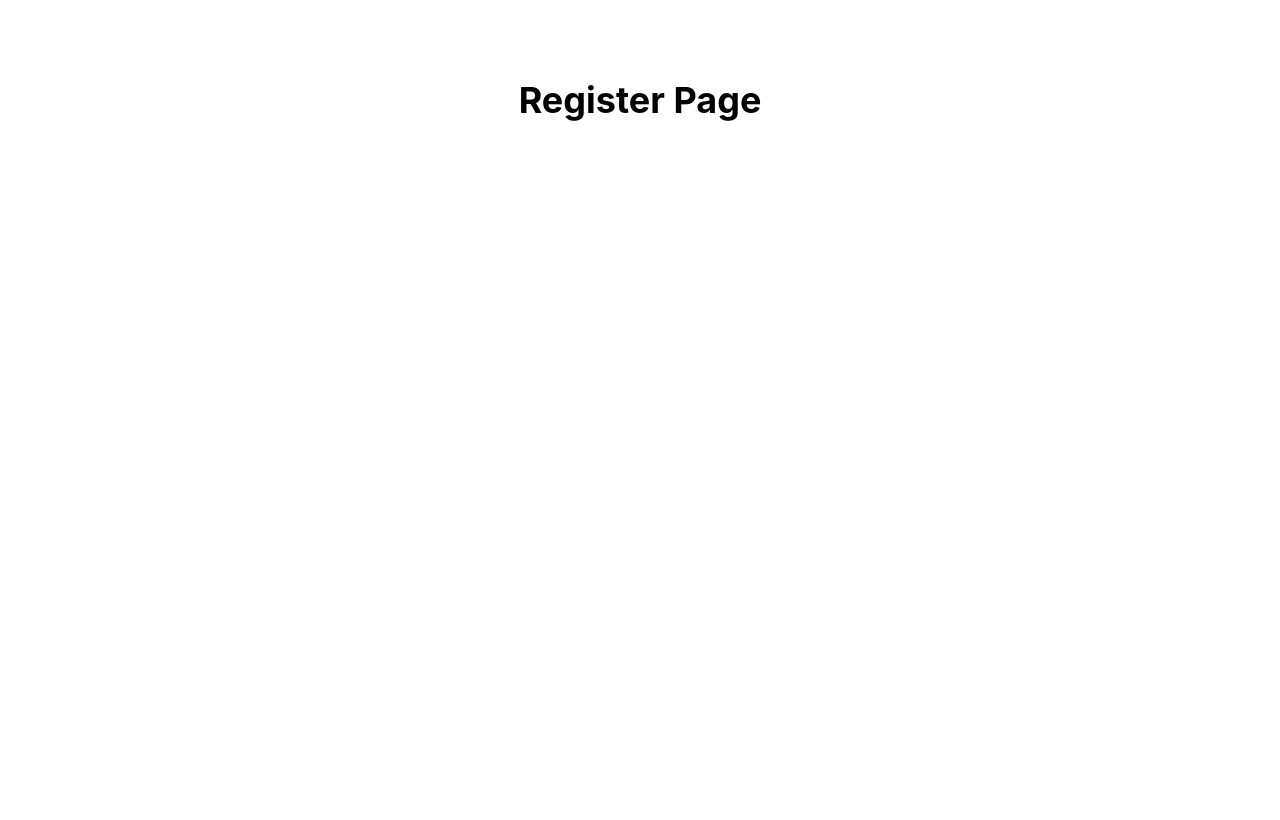
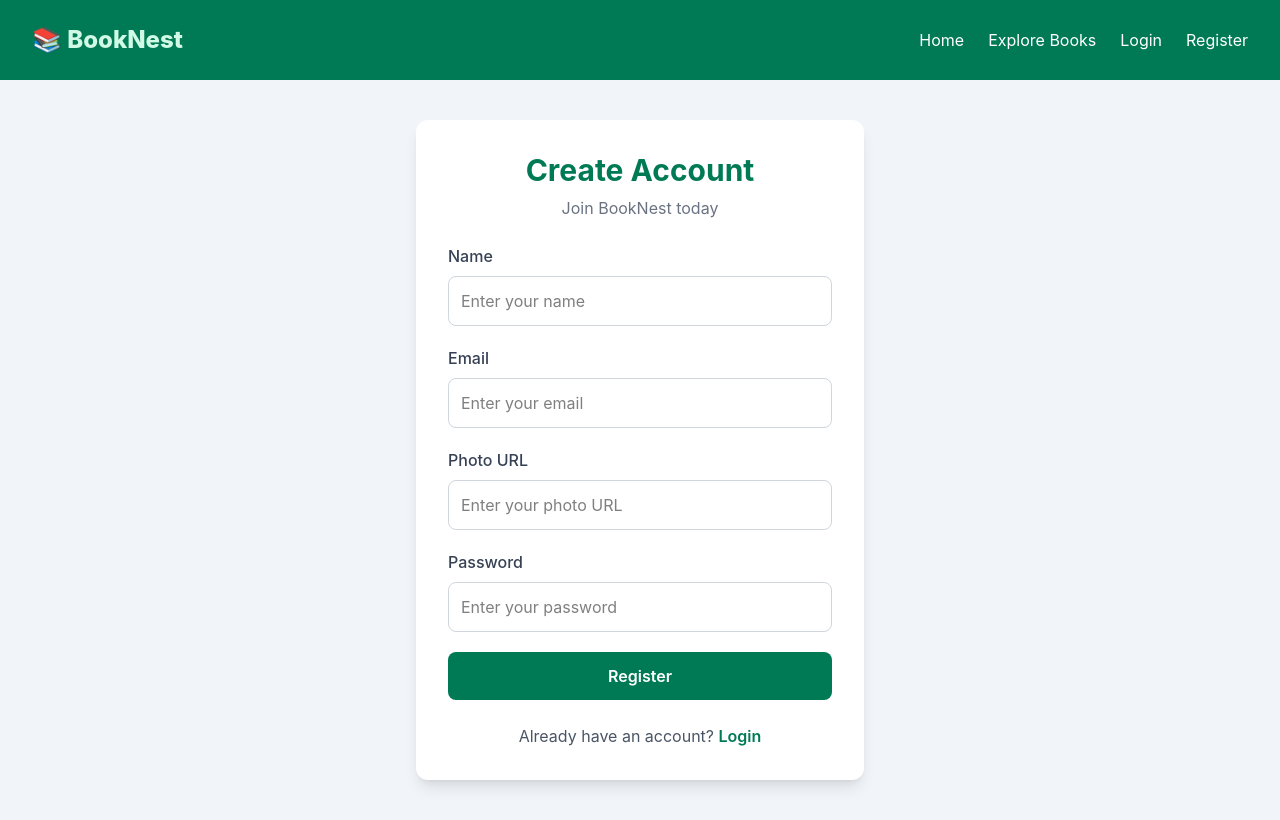
Before and after one commit to T809806/BookNest-client, a React (Vite) app: page /register in a window 1280 px wide. Built offline with nearby package versions, Linux system fonts and the light colour scheme.

Commit message:
Create login and register UI

```diff
--- /dev/null
+++ b/src/components/Navbar/index.tsx
@@ -0,0 +1,55 @@
+import { NavLink } from "react-router-dom";
+
+const Navbar = () => {
+  return (
+    <nav className="bg-emerald-700 text-white shadow-md">
+      <div className="mx-auto flex h-20 max-w-7xl items-center justify-between px-8">
+        {/* Logo */}
+        <h1 className="text-2xl font-extrabold text-emerald-100">
+          📚 BookNest
+        </h1>
+
+        {/* Menu */}
+        <div className="flex items-center gap-6">
+         <NavLink
+  to="/"
+  className={({ isActive }) =>
+    isActive ? " text-emerald-200 font-semibold" : "transition duration-200 hover:text-emerald-100"
+  }
+>
+  Home
+</NavLink>
+
+          <NavLink
+  to="/"
+  className={({ isActive }) =>
+    isActive ? "text-emerald-200 font-semibold" : "transition duration-200 hover:text-emerald-100"
+  }
+>
+  Explore Books
+</NavLink>
+
+         <NavLink
+  to="/"
+  className={({ isActive }) =>
+    isActive ? "text-emerald-200 font-semibold" : "transition duration-200 hover:text-emerald-100"
+  }
+>
+  Login
+</NavLink>
+
+          <NavLink
+  to="/"
+  className={({ isActive }) =>
+    isActive ? "text-emerald-200 font-semibold" : "transition duration-200 hover:text-emerald-100"
+  }
+>
+  Register
+</NavLink>
+        </div>
+      </div>
+    </nav>
+  );
+};
+
+export default Navbar;
--- a/src/layouts/MainLayout/index.tsx
+++ b/src/layouts/MainLayout/index.tsx
@@ -1,10 +1,15 @@
 import { Outlet } from "react-router-dom";
+import Navbar from "../../components/Navbar";
 
 const MainLayout = () => {
   return (
-    <main>
-      <Outlet />
-    </main>
+    <>
+      <Navbar />
+
+      <main>
+        <Outlet />
+      </main>
+    </>
   );
 };
 
--- a/src/pages/Login/index.tsx
+++ b/src/pages/Login/index.tsx
@@ -1,7 +1,58 @@
 const Login = () => {
   return (
-    <div className="py-20 text-center">
-      <h1 className="text-4xl font-bold">Login Page</h1>
+    <div className="flex min-h-[calc(100vh-80px)] items-center justify-center bg-slate-100 px-4">
+      <div className="w-full max-w-md rounded-xl bg-white p-8 shadow-lg">
+        <h1 className="mb-2 text-center text-3xl font-bold text-blue-600">
+          Login
+        </h1>
+
+        <p className="mb-6 text-center text-gray-500">
+          Welcome back to BookNest
+        </p>
+
+        <form className="space-y-5">
+          {/* Email */}
+          <div>
+            <label className="mb-2 block font-medium">
+              Email
+            </label>
+
+            <input
+              type="email"
+              placeholder="Enter your email"
+              className="w-full rounded-lg border border-gray-300 p-3 outline-none focus:border-blue-500"
+            />
+          </div>
+
+          {/* Password */}
+          <div>
+            <label className="mb-2 block font-medium">
+              Password
+            </label>
+
+            <input
+              type="password"
+              placeholder="Enter your password"
+              className="w-full rounded-lg border border-gray-300 p-3 outline-none focus:border-blue-500"
+            />
+          </div>
+
+          <button
+            className="w-full rounded-lg bg-blue-600 py-3 font-semibold text-white transition hover:bg-blue-700"
+            type="submit"
+          >
+            Login
+          </button>
+        </form>
+
+        <p className="mt-6 text-center">
+          Don't have an account?
+          <span className="cursor-pointer font-semibold text-blue-600">
+            {" "}
+            Register
+          </span>
+        </p>
+      </div>
     </div>
   );
 };
--- a/src/pages/Register/index.tsx
+++ b/src/pages/Register/index.tsx
@@ -1,7 +1,88 @@
+import { Link } from "react-router-dom";
+
 const Register = () => {
   return (
-    <div className="py-20 text-center">
-      <h1 className="text-4xl font-bold">Register Page</h1>
+    <div className="flex min-h-[calc(100vh-80px)] items-center justify-center bg-slate-100 px-4 py-10">
+      <div className="w-full max-w-md rounded-xl bg-white p-8 shadow-lg">
+        <h1 className="mb-2 text-center text-3xl font-bold text-emerald-700">
+          Create Account
+        </h1>
+
+        <p className="mb-6 text-center text-gray-500">
+          Join BookNest today
+        </p>
+
+        <form className="space-y-5">
+          {/* Name */}
+          <div>
+            <label className="mb-2 block font-medium text-gray-700">
+              Name
+            </label>
+
+            <input
+              type="text"
+              placeholder="Enter your name"
+              className="w-full rounded-lg border border-gray-300 p-3 outline-none transition focus:border-emerald-600"
+            />
+          </div>
+
+          {/* Email */}
+          <div>
+            <label className="mb-2 block font-medium text-gray-700">
+              Email
+            </label>
+
+            <input
+              type="email"
+              placeholder="Enter your email"
+              className="w-full rounded-lg border border-gray-300 p-3 outline-none transition focus:border-emerald-600"
+            />
+          </div>
+
+          {/* Photo URL */}
+          <div>
+            <label className="mb-2 block font-medium text-gray-700">
+              Photo URL
+            </label>
+
+            <input
+              type="text"
+              placeholder="Enter your photo URL"
+              className="w-full rounded-lg border border-gray-300 p-3 outline-none transition focus:border-emerald-600"
+            />
+          </div>
+
+          {/* Password */}
+          <div>
+            <label className="mb-2 block font-medium text-gray-700">
+              Password
+            </label>
+
+            <input
+              type="password"
+              placeholder="Enter your password"
+              className="w-full rounded-lg border border-gray-300 p-3 outline-none transition focus:border-emerald-600"
+            />
+          </div>
+
+          <button
+            type="submit"
+            className="w-full rounded-lg bg-emerald-700 py-3 font-semibold text-white transition hover:bg-emerald-800"
+          >
+            Register
+          </button>
+        </form>
+
+        <p className="mt-6 text-center text-gray-600">
+          Already have an account?{" "}
+          <Link
+            to="/login"
+            className="font-semibold text-emerald-700 hover:underline"
+          >
+            Login
+          </Link>
+        </p>
+      </div>
     </div>
   );
 };
```
